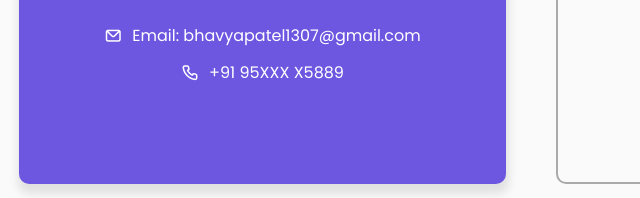
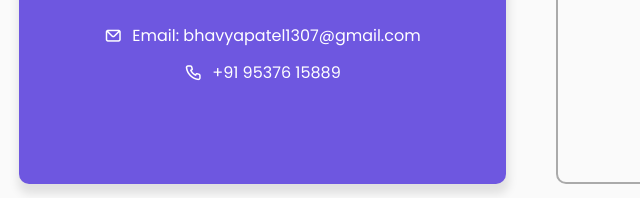
Before and after one commit to Bvy1307/portfoliowebsite, a plain HTML site: page index.html in a window 1280 px wide. Shown: the part 2221-2419 px from the top of the page, 109-749 px from the left. Drawn offline with nearby package versions, Linux system fonts and the light colour scheme; a script that the page names is missing.

Commit message:
Update index.html

```diff
--- a/index.html
+++ b/index.html
@@ -214,7 +214,7 @@
                         <div class="contact-info">
                             <h2>Find Me <i class="uil uil-corner-right-down"></i></h2>
                             <p><i class="uil uil-envelope"></i> Email: bhavyapatel1307@gmail.com</p>
-                            <p><i class="uil uil-phone"></i> +91 95XXX X5889</p>
+                            <p><i class="uil uil-phone"></i> +91 95376 15889</p>
                         </div>
                     </div>
                     <div class="col">
```
